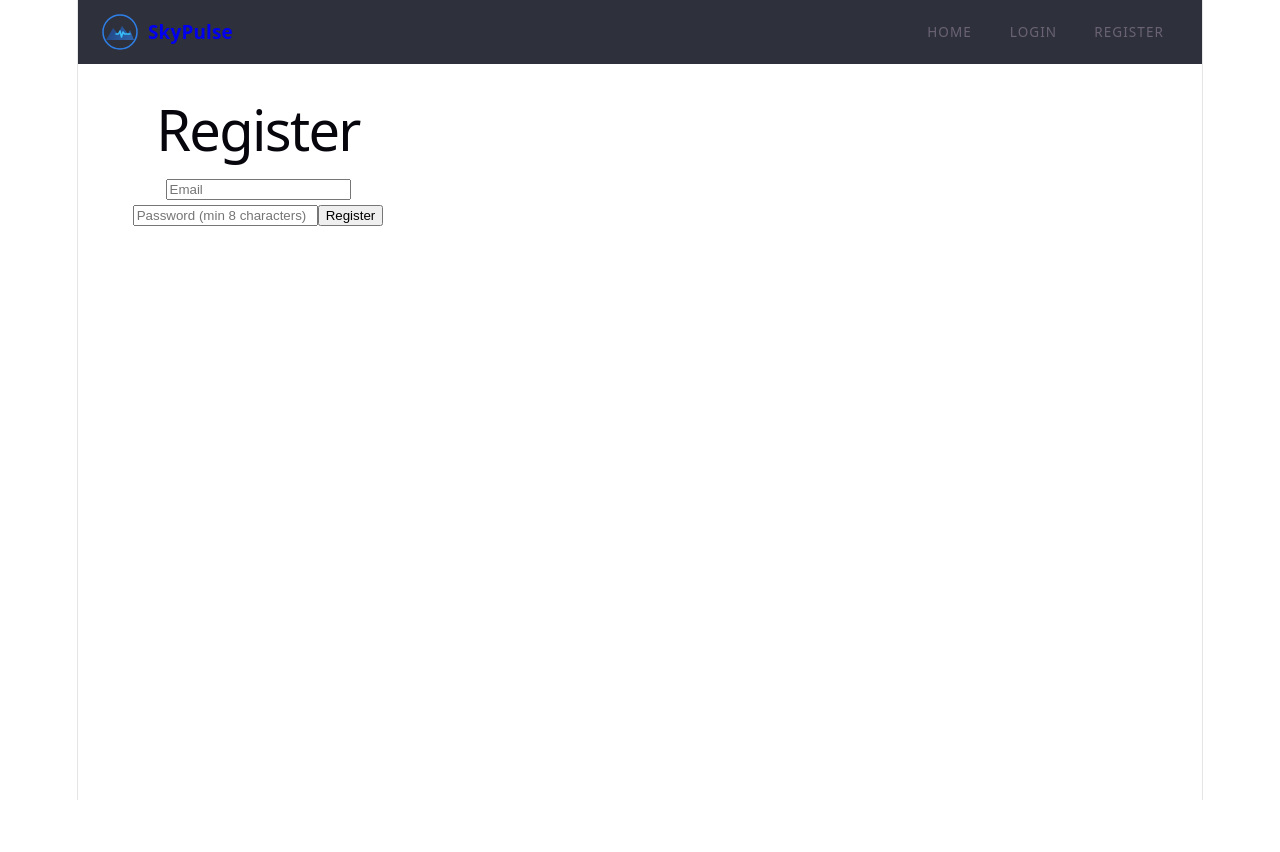
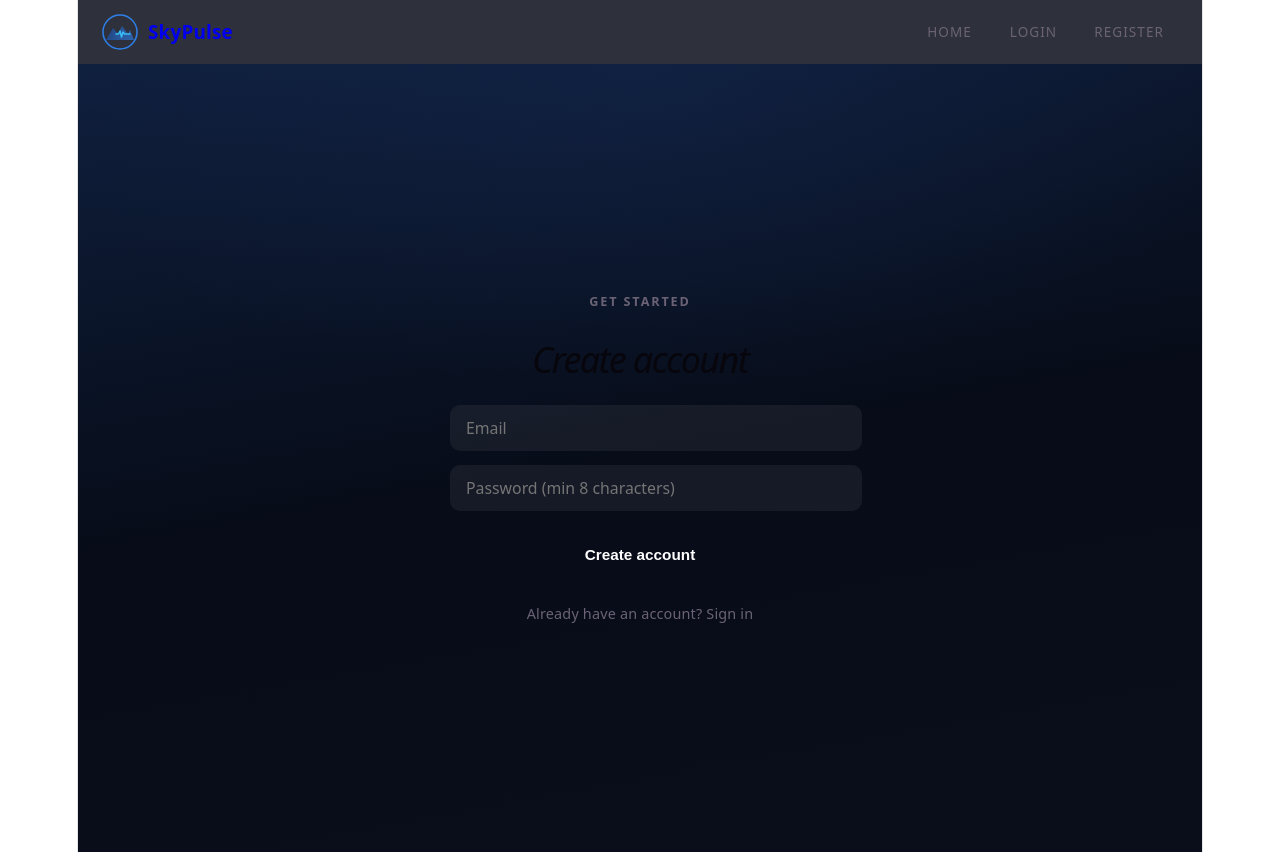
Before and after one commit to tatendakutadza/skypulse, a React (Vite) app in the folder frontend/: page /register in a window 1280 px wide. Before the commit the page ends 800 px from the top, so only its background shows below. Built offline with nearby package versions, Linux system fonts and the light colour scheme; no server answers; the HTML template or start-up script is replaced by a standard one.

Commit message:
redesign auth pages to match glassmorphism design system

```diff
--- a/frontend/src/pages/Login.jsx
+++ b/frontend/src/pages/Login.jsx
@@ -1,5 +1,5 @@
 import { useState } from 'react'
-import { useNavigate } from 'react-router-dom'
+import { Link, useNavigate } from 'react-router-dom'
 import api from '../services/api'
 import { useAuth } from '../context/AuthContext'
 
@@ -7,44 +7,124 @@ function Login() {
   const [email, setEmail] = useState('')
   const [password, setPassword] = useState('')
   const [error, setError] = useState(null)
+  const [loading, setLoading] = useState(false)
   const { fetchMe } = useAuth()
   const navigate = useNavigate()
 
   const handleSubmit = async (e) => {
     e.preventDefault()
     setError(null)
+    setLoading(true)
     try {
       await api.post('/api/auth/login', { email, password })
       await fetchMe()
       navigate('/dashboard')
     } catch (err) {
       setError('Invalid email or password')
+    } finally {
+      setLoading(false)
     }
   }
 
   return (
-    <div style={{ padding: '20px', maxWidth: '320px' }}>
-      <h1>Login</h1>
-      <form onSubmit={handleSubmit}>
-        <input
+    <div style={{
+      minHeight: 'calc(100vh - 60px)',
+      display: 'flex',
+      alignItems: 'center',
+      justifyContent: 'center',
+      background: `
+        radial-gradient(ellipse 80% 60% at 50% 0%, rgba(20,40,80,0.45) 0%, transparent 70%),
+        linear-gradient(170deg, #0f1f3d 0%, #070c18 50%, #0a0e1a 100%)
+      `,
+      padding: '24px',
+    }}>
+      <div className="glass" style={{ width: '100%', maxWidth: '380px', padding: '36px 32px' }}>
+
+        <div style={{ marginBottom: '28px' }}>
+          <div style={{
+            fontSize: '0.7rem', fontWeight: 600, letterSpacing: '0.15em',
+            textTransform: 'uppercase', color: 'var(--sky-pulse)', marginBottom: '8px',
+          }}>
+            Welcome back
+          </div>
+          <h1 style={{ fontFamily: 'var(--font-display)', fontStyle: 'italic', fontSize: '2rem' }}>
+            Sign in
+          </h1>
+        </div>
+
+        <form onSubmit={handleSubmit} style={{ display: 'flex', flexDirection: 'column', gap: '14px' }}>
+          <Field
             type="email"
             value={email}
-          onChange={(e) => setEmail(e.target.value)}
+            onChange={setEmail}
             placeholder="Email"
             required
           />
-        <input
+          <Field
             type="password"
             value={password}
-          onChange={(e) => setPassword(e.target.value)}
+            onChange={setPassword}
             placeholder="Password"
             required
           />
-        <button type="submit">Login</button>
+
+          {error && (
+            <p style={{ fontSize: '0.78rem', color: '#FCA5A5' }}>{error}</p>
+          )}
+
+          <button
+            type="submit"
+            disabled={loading}
+            style={{
+              marginTop: '8px',
+              padding: '13px',
+              borderRadius: 'var(--r-pill)',
+              background: 'var(--sky-blue)',
+              border: 'none',
+              color: 'white',
+              fontSize: '0.85rem',
+              fontWeight: 600,
+              cursor: loading ? 'default' : 'pointer',
+              opacity: loading ? 0.6 : 1,
+              transition: 'background 0.2s',
+            }}
+          >
+            {loading ? 'Signing in…' : 'Sign in'}
+          </button>
         </form>
-      {error && <p style={{ color: 'red' }}>{error}</p>}
+
+        <p style={{ fontSize: '0.8rem', color: 'var(--text-secondary)', marginTop: '24px', textAlign: 'center' }}>
+          Don't have an account?{' '}
+          <Link to="/register" style={{ color: 'var(--sky-pulse)', textDecoration: 'none' }}>
+            Create one
+          </Link>
+        </p>
+      </div>
     </div>
   )
 }
 
+function Field({ type, value, onChange, placeholder, required }) {
+  return (
+    <input
+      type={type}
+      value={value}
+      onChange={(e) => onChange(e.target.value)}
+      placeholder={placeholder}
+      required={required}
+      style={{
+        width: '100%',
+        background: 'rgba(255,255,255,0.06)',
+        border: '1px solid var(--sky-border)',
+        borderRadius: '10px',
+        padding: '12px 16px',
+        fontFamily: 'var(--font-body)',
+        fontSize: '0.88rem',
+        color: 'var(--text-primary)',
+        outline: 'none',
+      }}
+    />
+  )
+}
+
 export default Login
--- a/frontend/src/pages/Register.jsx
+++ b/frontend/src/pages/Register.jsx
@@ -1,5 +1,5 @@
 import { useState } from 'react'
-import { useNavigate } from 'react-router-dom'
+import { Link, useNavigate } from 'react-router-dom'
 import api from '../services/api'
 import { useAuth } from '../context/AuthContext'
 
@@ -7,12 +7,14 @@ function Register() {
   const [email, setEmail] = useState('')
   const [password, setPassword] = useState('')
   const [error, setError] = useState(null)
+  const [loading, setLoading] = useState(false)
   const { fetchMe } = useAuth()
   const navigate = useNavigate()
 
   const handleSubmit = async (e) => {
     e.preventDefault()
     setError(null)
+    setLoading(true)
     try {
       await api.post('/api/auth/register', { email, password })
       await api.post('/api/auth/login', { email, password })
@@ -20,33 +22,112 @@ function Register() {
       navigate('/dashboard')
     } catch (err) {
       setError(err.response?.data?.detail || 'Registration failed')
+    } finally {
+      setLoading(false)
     }
   }
 
   return (
-    <div style={{ padding: '20px', maxWidth: '320px' }}>
-      <h1>Register</h1>
-      <form onSubmit={handleSubmit}>
-        <input
+    <div style={{
+      minHeight: 'calc(100vh - 60px)',
+      display: 'flex',
+      alignItems: 'center',
+      justifyContent: 'center',
+      background: `
+        radial-gradient(ellipse 80% 60% at 50% 0%, rgba(20,40,80,0.45) 0%, transparent 70%),
+        linear-gradient(170deg, #0f1f3d 0%, #070c18 50%, #0a0e1a 100%)
+      `,
+      padding: '24px',
+    }}>
+      <div className="glass" style={{ width: '100%', maxWidth: '380px', padding: '36px 32px' }}>
+
+        <div style={{ marginBottom: '28px' }}>
+          <div style={{
+            fontSize: '0.7rem', fontWeight: 600, letterSpacing: '0.15em',
+            textTransform: 'uppercase', color: 'var(--sky-pulse)', marginBottom: '8px',
+          }}>
+            Get started
+          </div>
+          <h1 style={{ fontFamily: 'var(--font-display)', fontStyle: 'italic', fontSize: '2rem' }}>
+            Create account
+          </h1>
+        </div>
+
+        <form onSubmit={handleSubmit} style={{ display: 'flex', flexDirection: 'column', gap: '14px' }}>
+          <Field
             type="email"
             value={email}
-          onChange={(e) => setEmail(e.target.value)}
+            onChange={setEmail}
             placeholder="Email"
             required
           />
-        <input
+          <Field
             type="password"
             value={password}
-          onChange={(e) => setPassword(e.target.value)}
+            onChange={setPassword}
             placeholder="Password (min 8 characters)"
             required
             minLength={8}
           />
-        <button type="submit">Register</button>
+
+          {error && (
+            <p style={{ fontSize: '0.78rem', color: '#FCA5A5' }}>{error}</p>
+          )}
+
+          <button
+            type="submit"
+            disabled={loading}
+            style={{
+              marginTop: '8px',
+              padding: '13px',
+              borderRadius: 'var(--r-pill)',
+              background: 'var(--sky-blue)',
+              border: 'none',
+              color: 'white',
+              fontSize: '0.85rem',
+              fontWeight: 600,
+              cursor: loading ? 'default' : 'pointer',
+              opacity: loading ? 0.6 : 1,
+              transition: 'background 0.2s',
+            }}
+          >
+            {loading ? 'Creating account…' : 'Create account'}
+          </button>
         </form>
-      {error && <p style={{ color: 'red' }}>{error}</p>}
+
+        <p style={{ fontSize: '0.8rem', color: 'var(--text-secondary)', marginTop: '24px', textAlign: 'center' }}>
+          Already have an account?{' '}
+          <Link to="/login" style={{ color: 'var(--sky-pulse)', textDecoration: 'none' }}>
+            Sign in
+          </Link>
+        </p>
+      </div>
     </div>
   )
 }
 
+function Field({ type, value, onChange, placeholder, required, minLength }) {
+  return (
+    <input
+      type={type}
+      value={value}
+      onChange={(e) => onChange(e.target.value)}
+      placeholder={placeholder}
+      required={required}
+      minLength={minLength}
+      style={{
+        width: '100%',
+        background: 'rgba(255,255,255,0.06)',
+        border: '1px solid var(--sky-border)',
+        borderRadius: '10px',
+        padding: '12px 16px',
+        fontFamily: 'var(--font-body)',
+        fontSize: '0.88rem',
+        color: 'var(--text-primary)',
+        outline: 'none',
+      }}
+    />
+  )
+}
+
 export default Register
```
Lines whose indentation alone changed are shown as unchanged.
